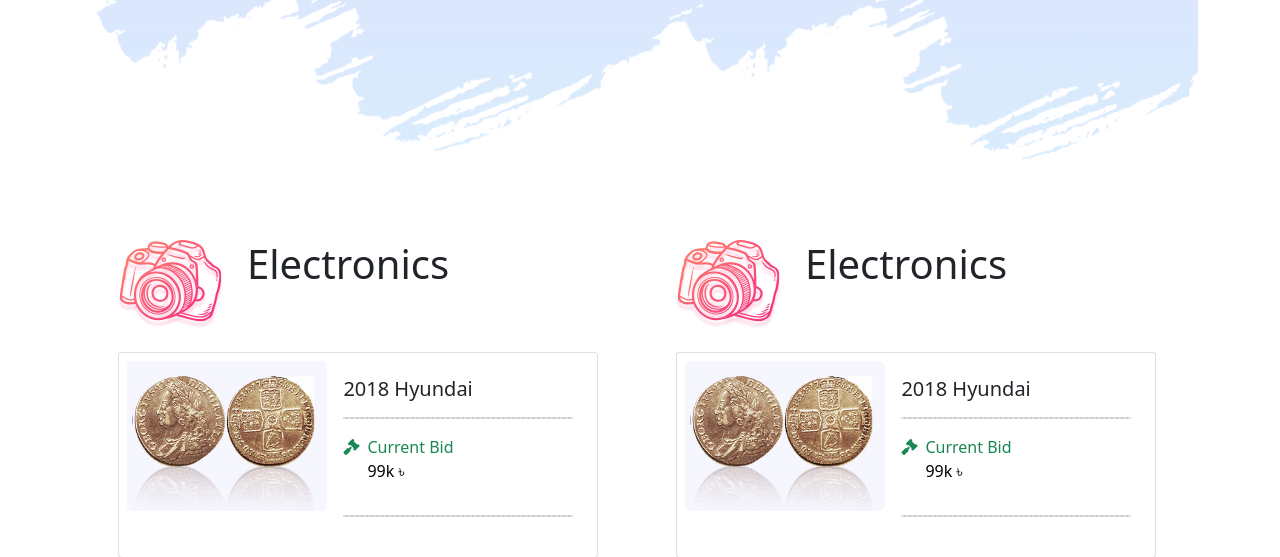
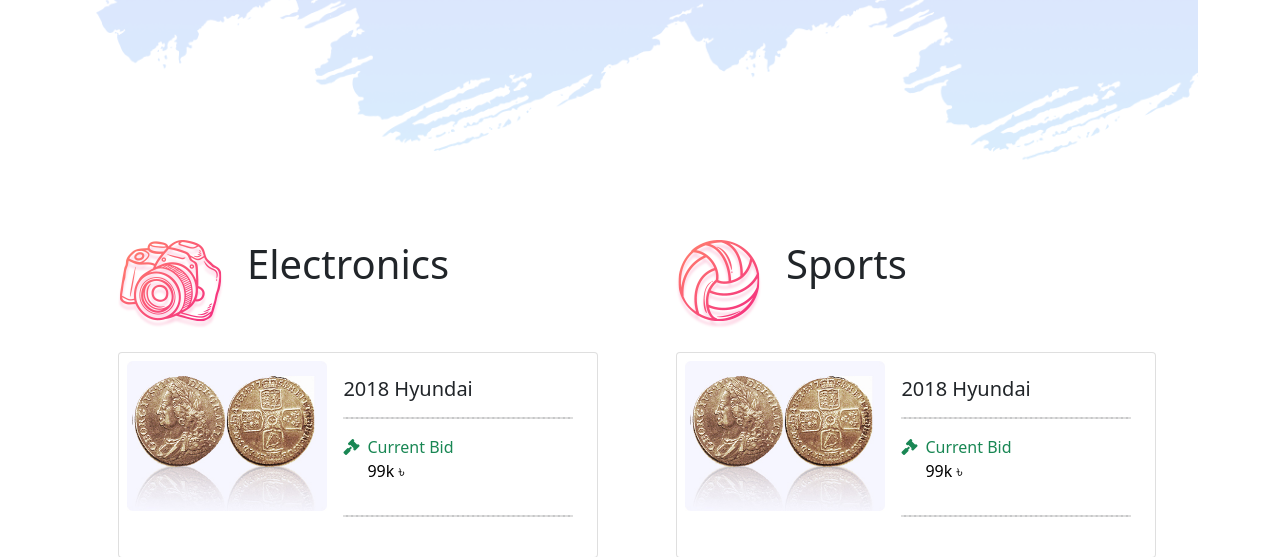
Before and after one commit to Ahmad-Mridul/Auction_Online, a Django app: page / in a window 1280 px wide. Shown: the part 5731-6288 px from the top of the page. Run offline with Django 4.2, Linux system fonts and the light colour scheme; data comes from the database, SQL or seed files in the repository; both versions use the stored data as it was after the commit; some libraries are stand-ins or nearby versions.

Commit message:
front end

```diff
--- a/auction/settings.py
+++ b/auction/settings.py
@@ -27,7 +27,7 @@ INSTALLED_APPS = [
     'index',
     'Core',
     'static',
-    'jazzmin'
+    # 'jazzmin'
 ]
 
 MIDDLEWARE = [
--- a/templates/index.html
+++ b/templates/index.html
@@ -672,10 +672,10 @@
             <div class="col-6">
                 <div class='container d-flex'>
                     <div>
-                        <img src="{% static 'img/categories/04.png' %}" alt="">
+                        <img src="{% static 'img/categories/05.png' %}" alt="">
                     </div>
                     <div class='ms-4'>
-                        <h1>Electronics</h1>
+                        <h1>Sports</h1>
                     </div>
                 </div>
                 <div class="container mt-4">
@@ -876,6 +876,7 @@
             </div>
         </div>
     </div>
+</div>
     <br><br><br>
     {% comment %} newsletter {% endcomment %}
 <div style="background-image: url({% static 'img/footer/footer-top-shape.png' %});background-repeat: no-repeat;background-size: cover;">
```
Also changed, not shown: db.sqlite3. Lines whose indentation alone changed are shown as unchanged.
